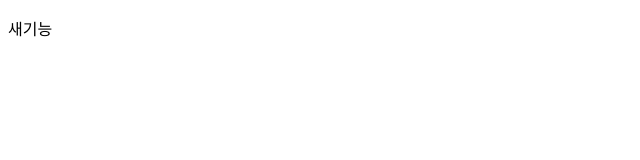
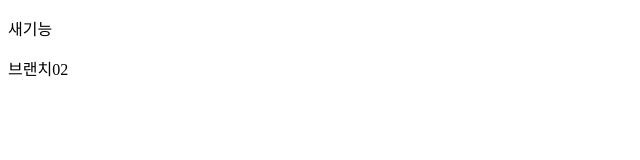
Before and after one commit to rlawlsdnjs/git_test, a plain HTML site: page index.html in a window 1280 px wide. Shown: the full height of the page, 0-640 px from the left. Drawn offline with Linux system fonts and the light colour scheme.

Commit message:
브런치02

```diff
--- a/index.html
+++ b/index.html
@@ -8,5 +8,6 @@
 </head>
 <body>
     <p>새기능</p>
+    <p>브랜치02</p>
 </body>
 </html>
```
